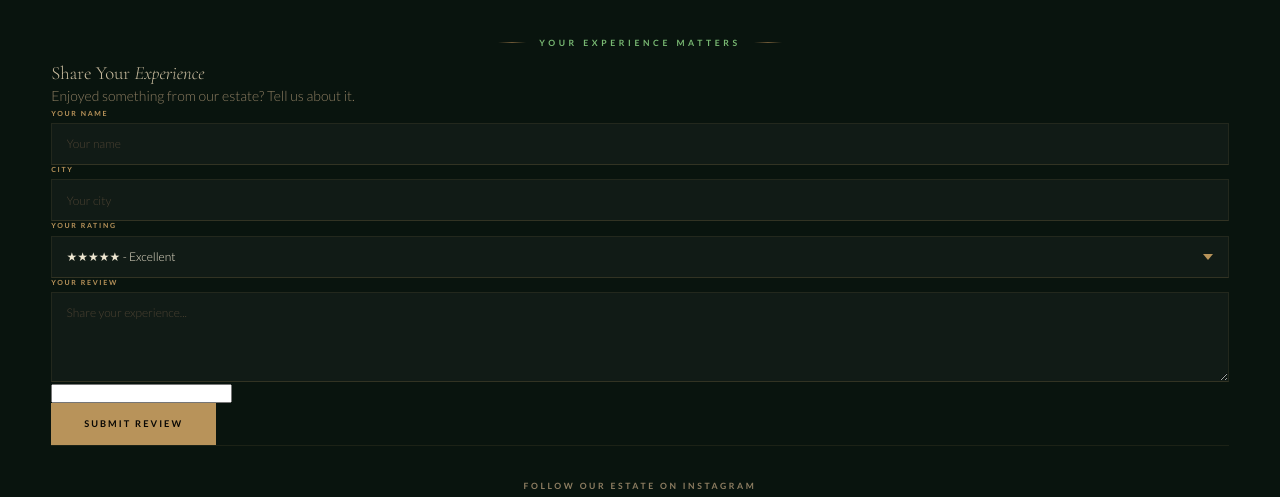
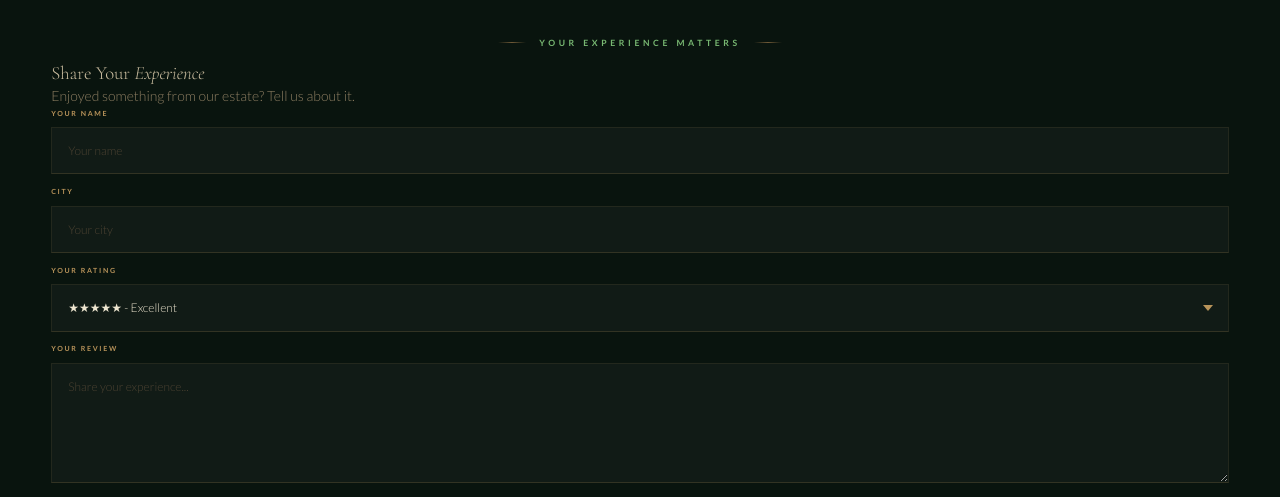
Before and after one commit to 0929labs/rajfarmscoorg, a plain HTML site: page index.html in a window 1280 px wide. Shown: the part 4982-5479 px from the top of the page. Drawn offline with nearby package versions, Linux system fonts and the light colour scheme; no server answers.

Commit message:
Update style.css

```diff
--- a/css/style.css
+++ b/css/style.css
@@ -630,7 +630,7 @@ p{line-height:1.85;font-size:0.875rem;font-weight:300;color:var(--text3);}
 .contact-value{font-size:0.75rem;color:var(--text2);font-weight:300;line-height:1.5;}
 .contact-form{display:flex;flex-direction:column;gap:1.1rem;}
 .form-row{display:grid;grid-template-columns:1fr 1fr;gap:1rem;}
-.form-group{display:flex;flex-direction:column;gap:0.4rem;}
+.form-group{display:flex;flex-direction:column;gap:0.65rem;margin-bottom:0.8rem;}
 .form-label{
   font-family:"Lato",sans-serif;
   font-size:0.44rem;font-weight:700;letter-spacing:0.24em;text-transform:uppercase;color:var(--gold);
@@ -638,7 +638,7 @@ p{line-height:1.85;font-size:0.875rem;font-weight:300;color:var(--text3);}
 .form-input,.form-select,.form-textarea{
   background:rgba(255,255,255,0.03);border:1px solid var(--border);
   border-bottom-color:var(--border2);
-  color:var(--text);padding:0.78rem 0.9rem;
+  color:var(--text);padding:0.95rem 1rem;
   font-family:"Lato",sans-serif;font-size:0.75rem;font-weight:300;
   outline:none;transition:border-color var(--transition),background var(--transition);
   appearance:none;-webkit-appearance:none;
@@ -653,12 +653,12 @@ p{line-height:1.85;font-size:0.875rem;font-weight:300;color:var(--text3);}
   background-color:rgba(255,255,255,0.03);padding-right:2rem;
 }
 .form-select option{background:#131108;color:var(--text);}
-.form-textarea{resize:vertical;min-height:90px;}
+.form-textarea{resize:vertical;min-height:120px;}
 .form-submit{
   font-family:"Lato",sans-serif;
   background:var(--gold);color:var(--obsidian);border:1px solid var(--gold);
   font-size:0.58rem;font-weight:700;letter-spacing:0.22em;text-transform:uppercase;
-  padding:0.9rem 2rem;align-self:flex-start;
+  padding:0.9rem 2rem;align-self:stretch;justify-content:center;
   display:flex;align-items:center;gap:0.6rem;
   transition:background var(--transition),box-shadow var(--transition);
 }
```
